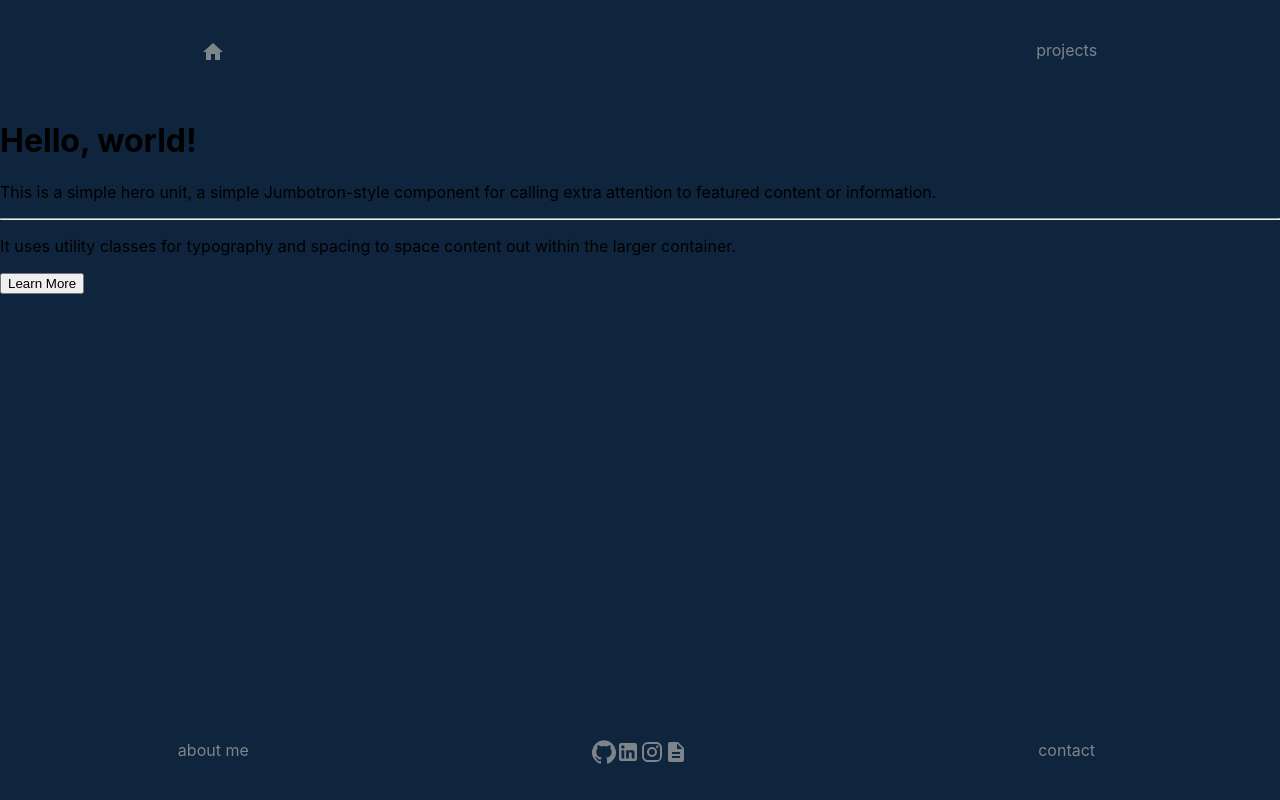
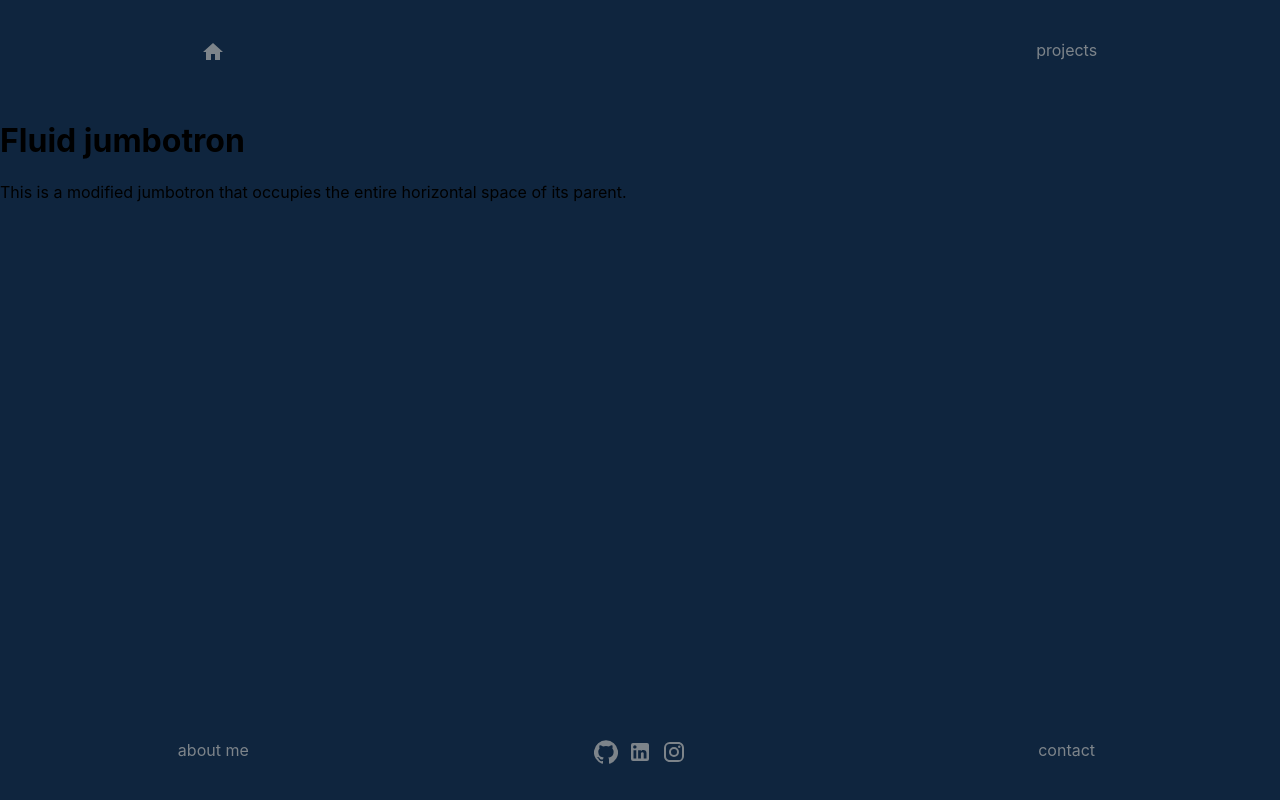
Before and after one commit to rogercerpa/PortFolio, a React (Create React App) app: page / in a window 1280 px wide. Built offline with nearby package versions, Linux system fonts and the light colour scheme.

Commit message:
updated header and footer with links to all the buttons

```diff
--- a/src/App.js
+++ b/src/App.js
@@ -10,8 +10,8 @@ import { BrowserRouter as Router, Route, Switch } from 'react-router-dom';
 function App() {
 	return (
 		<Router>
-			<div className="container">
 			<NavBar />
+
 			<Switch>
 				<Route exact path={[ '/' ]}>
 					<AboutMe />
@@ -23,8 +23,8 @@ function App() {
 					<Contact />
 				</Route>
 			</Switch>
+
 			<Footer />
-			</div>
 		</Router>
 	);
 }
--- a/src/components/footer/index.css
+++ b/src/components/footer/index.css
@@ -14,3 +14,7 @@ body {
 	text-align: center;
 	color: #7d848a;
 }
+a {
+	color: inherit;
+	text-decoration: inherit;
+}
--- a/src/components/footer/index.js
+++ b/src/components/footer/index.js
@@ -11,18 +11,30 @@ function StickyFooter() {
 		<div className="footer">
 			<Grid container spacing={0}>
 				<Grid item xs={12} sm={4}>
-					<div container>about me</div>
+					<div container>
+						<a href="/aboutme">about me</a>
+					</div>
 				</Grid>
 				<Grid item xs={12} sm={4}>
 					<div container>
-						<GitHubIcon />
-						<LinkedInIcon />
-						<InstagramIcon />
-						<ResumeIcon />
+						<a href="https://github.com/rogercerpa" target="black">
+							<GitHubIcon />
+						</a>
+						<a href="https://www.linkedin.com/in/roger-cerpa/" target="black">
+							<LinkedInIcon />
+						</a>
+						<a href="https://www.instagram.com/roger.cerpa/" target="black">
+							<InstagramIcon />
+						</a>
+						{/* <a href="" target="black">
+							<ResumeIcon />
+						</a> */}
 					</div>
 				</Grid>
 				<Grid item xs={12} sm={4}>
-					<div container>contact</div>
+					<div container>
+						<a href="/contact">contact</a>
+					</div>
 				</Grid>
 			</Grid>
 		</div>
--- a/src/components/navbar/index.css
+++ b/src/components/navbar/index.css
@@ -3,8 +3,13 @@
 	height: 60px;
 	background-color: transparent;
 	text-align: center;
-	color: #7d848a;
+	color: #7d848a !important;
 }
 body {
 	margin-top: 40px;
 }
+a {
+	color: inherit;
+	padding: 5px;
+	text-decoration: inherit;
+}
--- a/src/components/navbar/index.js
+++ b/src/components/navbar/index.js
@@ -1,5 +1,4 @@
 import React from 'react';
-
 import Grid from '@material-ui/core/Grid';
 import './index.css';
 import HomeIcon from '@material-ui/icons/Home';
@@ -10,12 +9,18 @@ export default function FullWidthGrid() {
 			<Grid container spacing={0}>
 				<Grid item xs={12} sm={4}>
 					<div container>
-						<HomeIcon />
+						<a href="/" color="inherit">
+							<HomeIcon />
+						</a>
 					</div>
 				</Grid>
 				<Grid item xs={12} sm={4} />
 				<Grid item xs={12} sm={4}>
-					<div>projects</div>
+					<div>
+						<a href="/projects" color="inherit">
+							projects
+						</a>
+					</div>
 				</Grid>
 			</Grid>
 		</div>
--- a/src/pages/aboutMe.js
+++ b/src/pages/aboutMe.js
@@ -1,25 +1,17 @@
 import React from 'react';
-import { Jumbotron, Button } from 'reactstrap';
+import { Jumbotron, Container } from 'reactstrap';
 
 const AboutMe = () => {
 	return (
-		<div>
-			<Jumbotron>
-				<h1 className="display-3">Hello, world!</h1>
+		<Jumbotron fluid>
+			<Container fluid>
+				<h1 className="display-3">Fluid jumbotron</h1>
 				<p className="lead">
-					This is a simple hero unit, a simple Jumbotron-style component for
-					calling extra attention to featured content or information.
+					This is a modified jumbotron that occupies the entire horizontal space
+					of its parent.
 				</p>
-				<hr className="my-2" />
-				<p>
-					It uses utility classes for typography and spacing to space content
-					out within the larger container.
-				</p>
-				<p className="lead">
-					<Button color="primary">Learn More</Button>
-				</p>
-			</Jumbotron>
-		</div>
+			</Container>
+		</Jumbotron>
 	);
 };
 
```
Also changed, not shown: src/components/projects/index.css (added), src/components/projects/index.js (added). Lines whose indentation alone changed are shown as unchanged.
